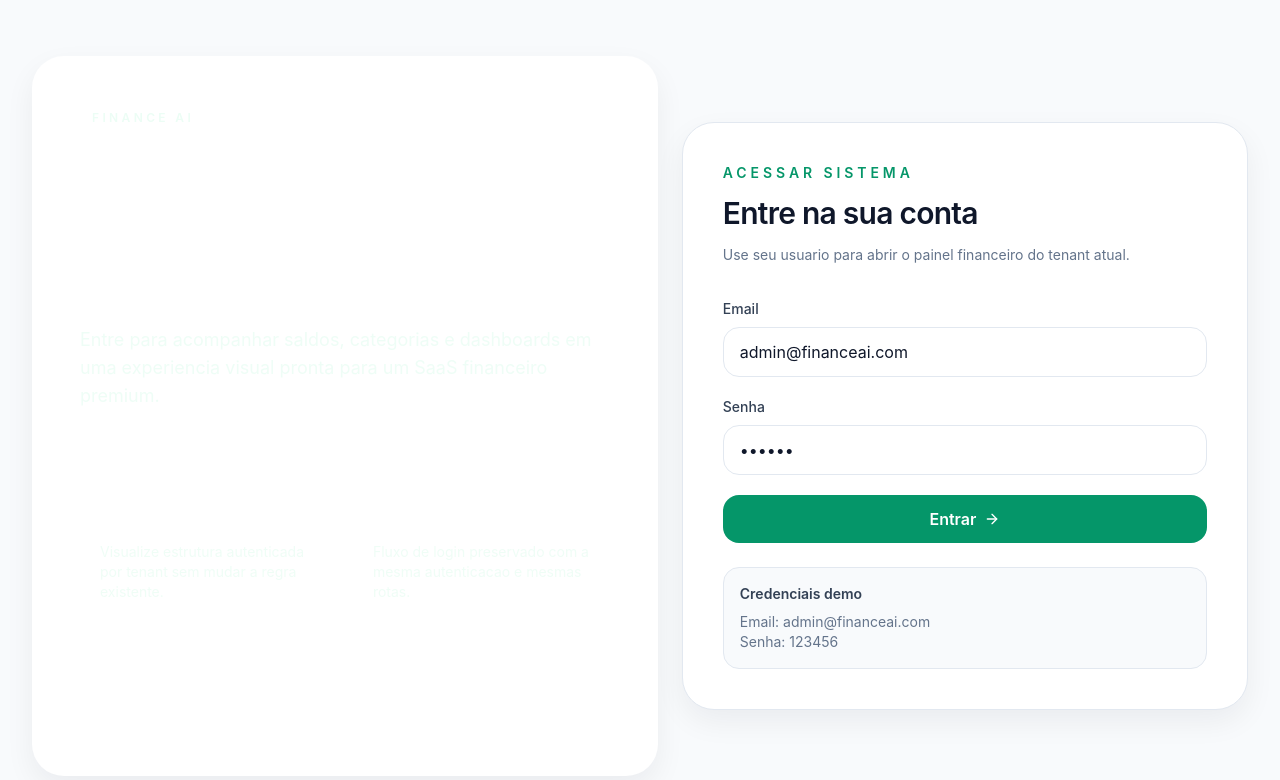
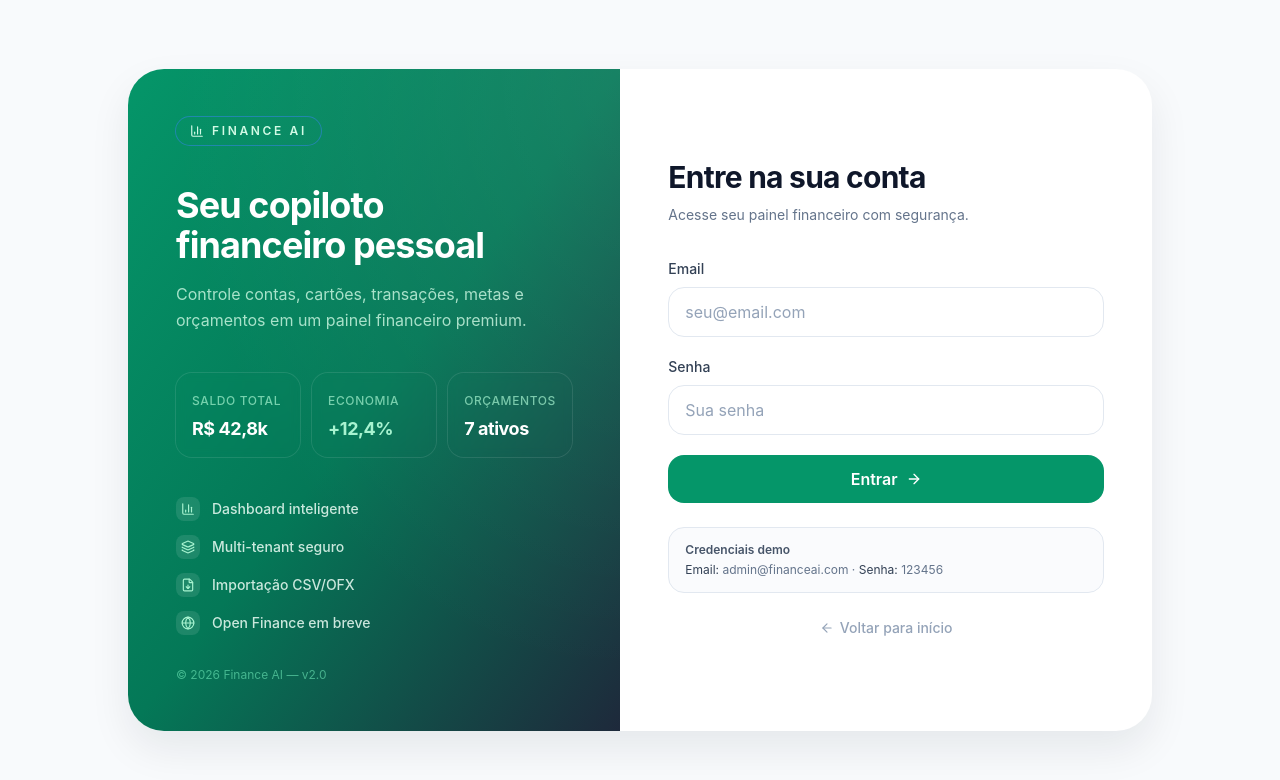
Before and after one commit to CaioRodrigoCEVDEV/finance-ai-saas, a React (Vite) app in the folder frontend/: page /login in a window 1280 px wide. Shown: the top 780 px of the page. Built offline with nearby package versions, Linux system fonts and the light colour scheme; no server answers.

Commit message:
style: melhorar tela de login

```diff
--- a/frontend/src/pages/Login.jsx
+++ b/frontend/src/pages/Login.jsx
@@ -1,17 +1,53 @@
 import { useState } from 'react';
-import { ArrowRight, LockKeyhole, Sparkles } from 'lucide-react';
-import { useNavigate } from 'react-router-dom';
+import {
+  ArrowLeft,
+  ArrowRight,
+  BarChart3,
+  FileDown,
+  Globe,
+  Layers,
+  Loader2,
+} from 'lucide-react';
+import { Link, useNavigate } from 'react-router-dom';
 
 import Button from '../components/ui/Button';
-import Card from '../components/ui/Card';
 import Input from '../components/ui/Input';
 import { useAuth } from '../contexts/AuthContext';
+
+const showDemoCredentials =
+  import.meta.env.DEV || import.meta.env.VITE_SHOW_DEMO_CREDENTIALS === 'true';
+
+function DemoIndicator({ label, value, accent }) {
+  return (
+    <div className="rounded-2xl bg-white/8 ring-1 ring-white/10 px-4 py-3.5 backdrop-blur-sm">
+      <span className="text-xs font-medium uppercase tracking-wider text-emerald-200/70">
+        {label}
+      </span>
+      <p
+        className={`mt-1 text-lg font-bold tracking-tight ${accent || 'text-white'}`}
+      >
+        {value}
+      </p>
+    </div>
+  );
+}
+
+function FeatureBullet({ icon: Icon, label }) {
+  return (
+    <div className="flex items-center gap-3 text-sm font-medium text-emerald-50/85">
+      <span className="flex h-6 w-6 shrink-0 items-center justify-center rounded-lg bg-white/10 text-emerald-200">
+        <Icon className="h-3.5 w-3.5" />
+      </span>
+      {label}
+    </div>
+  );
+}
 
 function Login() {
   const navigate = useNavigate();
   const { login } = useAuth();
-  const [email, setEmail] = useState('admin@financeai.com');
-  const [password, setPassword] = useState('123456');
+  const [email, setEmail] = useState('');
+  const [password, setPassword] = useState('');
   const [loading, setLoading] = useState(false);
   const [error, setError] = useState('');
 
@@ -26,7 +62,7 @@ function Login() {
     } catch (requestError) {
       setError(
         requestError.response?.data?.message ||
-          'Nao foi possivel entrar agora. Confira seu email e senha e tente novamente.'
+          'Não foi possível entrar agora. Confira seu email e senha e tente novamente.',
       );
     } finally {
       setLoading(false);
@@ -34,59 +70,139 @@ function Login() {
   }
 
   return (
-    <div className="min-h-screen bg-slate-50 px-4 py-4 sm:px-6 lg:px-8">
-      <main className="mx-auto grid min-h-screen w-full max-w-content items-center gap-6 lg:grid-cols-[1.05fr_0.95fr]">
-        <Card className="rounded-[32px] border-none bg-emerald-600 p-8 text-white shadow-lg sm:p-10 lg:min-h-[720px] lg:p-12">
-          <div className="flex h-full flex-col justify-between">
-            <div>
-              <span className="inline-flex rounded-full bg-white/15 px-3 py-1 text-xs font-semibold uppercase tracking-[0.28em] text-emerald-50">Finance AI</span>
-              <h1 className="mt-8 max-w-xl text-4xl font-semibold tracking-tight sm:text-5xl">Controle sua vida financeira com inteligencia</h1>
-              <p className="mt-5 max-w-xl text-base leading-7 text-emerald-50/90 sm:text-lg">
-                Entre para acompanhar saldos, categorias e dashboards em uma experiencia visual pronta para um SaaS financeiro premium.
+    <div className="relative flex min-h-screen items-center justify-center bg-slate-50 px-4 py-8 sm:px-6 lg:px-8">
+      <div className="grid w-full max-w-5xl overflow-hidden rounded-[36px] bg-white shadow-glow lg:grid-cols-[1fr_1.08fr]">
+        {/* ── Left: institutional panel ── */}
+        <div className="relative hidden flex-col justify-between bg-gradient-to-br from-emerald-600 via-emerald-700 to-slate-800 p-8 text-white sm:p-10 lg:flex lg:p-12">
+          {/* subtle texture overlay */}
+          <div className="absolute inset-0 bg-[radial-gradient(ellipse_at_top_right,rgba(255,255,255,0.08)_0%,transparent_65%)]" />
+
+          <div className="relative">
+            <span className="inline-flex items-center gap-2 rounded-full bg-white/12 px-3.5 py-1.5 text-xs font-semibold uppercase tracking-[0.22em] text-emerald-100 ring-1 ring-white/8">
+              <BarChart3 className="h-3.5 w-3.5" />
+              Finance AI
+            </span>
+
+            <h1 className="mt-10 max-w-sm text-3xl font-bold leading-tight tracking-tight sm:text-4xl">
+              Seu copiloto financeiro pessoal
+            </h1>
+
+            <p className="mt-4 max-w-sm text-base leading-relaxed text-emerald-100/80">
+              Controle contas, cartões, transações, metas e orçamentos em um
+              painel financeiro premium.
+            </p>
+
+            {/* stat cards */}
+            <div className="mt-10 grid grid-cols-3 gap-3">
+              <DemoIndicator label="Saldo total" value="R$ 42,8k" />
+              <DemoIndicator label="Economia" value="+12,4%" accent="text-emerald-200" />
+              <DemoIndicator label="Orçamentos" value="7 ativos" />
+            </div>
+
+            {/* feature bullets */}
+            <div className="mt-10 grid gap-3.5">
+              <FeatureBullet icon={BarChart3} label="Dashboard inteligente" />
+              <FeatureBullet icon={Layers} label="Multi-tenant seguro" />
+              <FeatureBullet icon={FileDown} label="Importação CSV/OFX" />
+              <FeatureBullet icon={Globe} label="Open Finance em breve" />
+            </div>
+          </div>
+
+          {/* footer */}
+          <p className="relative mt-8 text-xs text-emerald-300/60">
+            &copy; {new Date().getFullYear()} Finance AI &mdash; v2.0
+          </p>
+        </div>
+
+        {/* ── Right: login form ── */}
+        <div className="flex items-center px-6 py-10 sm:px-10 sm:py-12 lg:px-12">
+          <div className="w-full">
+            {/* mobile-only brand */}
+            <div className="mb-8 lg:hidden">
+              <span className="inline-flex items-center gap-2 rounded-full bg-emerald-50 px-3 py-1 text-xs font-semibold uppercase tracking-[0.22em] text-emerald-700 ring-1 ring-emerald-200/60">
+                <BarChart3 className="h-3.5 w-3.5" />
+                Finance AI
+              </span>
+            </div>
+
+            <div className="mb-8">
+              <h2 className="text-2xl font-bold tracking-tight text-slate-900 sm:text-3xl">
+                Entre na sua conta
+              </h2>
+              <p className="mt-2 text-sm leading-6 text-slate-500">
+                Acesse seu painel financeiro com segurança.
               </p>
             </div>
 
-            <div className="mt-10 grid gap-4 sm:grid-cols-2">
-              <div className="rounded-3xl bg-white/10 p-5">
-                <Sparkles className="h-5 w-5" />
-                <p className="mt-4 text-lg font-semibold">Tenant multi-conta</p>
-                <p className="mt-2 text-sm text-emerald-50/85">Visualize estrutura autenticada por tenant sem mudar a regra existente.</p>
+            <form className="space-y-5" onSubmit={handleSubmit}>
+              <Input
+                id="email"
+                label="Email"
+                type="email"
+                value={email}
+                onChange={(event) => setEmail(event.target.value)}
+                placeholder="seu@email.com"
+                autoComplete="email"
+                required
+              />
+
+              <Input
+                id="password"
+                label="Senha"
+                type="password"
+                value={password}
+                onChange={(event) => setPassword(event.target.value)}
+                placeholder="Sua senha"
+                autoComplete="current-password"
+                required
+              />
+
+              {error ? (
+                <div className="rounded-2xl border border-rose-200 bg-rose-50 px-4 py-3 text-sm text-rose-700">
+                  {error}
+                </div>
+              ) : null}
+
+              <Button type="submit" disabled={loading} className="w-full" size="lg">
+                {loading ? (
+                  <>
+                    <Loader2 className="h-4 w-4 animate-spin" />
+                    Entrando...
+                  </>
+                ) : (
+                  <>
+                    Entrar
+                    <ArrowRight className="h-4 w-4" />
+                  </>
+                )}
+              </Button>
+            </form>
+
+            {/* demo credentials – only in dev */}
+            {showDemoCredentials ? (
+              <div className="mt-6 rounded-2xl border border-slate-200 bg-slate-50/70 px-4 py-3.5 text-xs text-slate-500">
+                <p className="mb-1 font-semibold text-slate-600">Credenciais demo</p>
+                <p className="text-slate-500">
+                  <span className="text-slate-700">Email:</span>{' '}
+                  admin@financeai.com &middot;{' '}
+                  <span className="text-slate-700">Senha:</span> 123456
+                </p>
               </div>
-              <div className="rounded-3xl bg-white/10 p-5">
-                <LockKeyhole className="h-5 w-5" />
-                <p className="mt-4 text-lg font-semibold">Acesso seguro</p>
-                <p className="mt-2 text-sm text-emerald-50/85">Fluxo de login preservado com a mesma autenticacao e mesmas rotas.</p>
-              </div>
+            ) : null}
+
+            {/* back to landing */}
+            <div className="mt-6 text-center">
+              <Link
+                to="/"
+                className="inline-flex items-center gap-1.5 text-sm font-medium text-slate-400 transition hover:text-slate-600"
+              >
+                <ArrowLeft className="h-3.5 w-3.5" />
+                Voltar para início
+              </Link>
             </div>
           </div>
-        </Card>
-
-        <Card className="rounded-[32px] p-8 sm:p-10 lg:mx-auto lg:w-full lg:max-w-xl">
-          <div className="mb-8">
-            <p className="text-sm font-semibold uppercase tracking-[0.28em] text-emerald-600">Acessar sistema</p>
-            <h2 className="mt-3 text-3xl font-semibold tracking-tight text-slate-900">Entre na sua conta</h2>
-            <p className="mt-3 text-sm leading-6 text-slate-500">Use seu usuario para abrir o painel financeiro do tenant atual.</p>
-          </div>
-
-          <form className="space-y-5" onSubmit={handleSubmit}>
-            <Input id="email" label="Email" type="email" value={email} onChange={(event) => setEmail(event.target.value)} placeholder="admin@financeai.com" autoComplete="email" required />
-            <Input id="password" label="Senha" type="password" value={password} onChange={(event) => setPassword(event.target.value)} placeholder="123456" autoComplete="current-password" required />
-
-            {error ? <div className="rounded-2xl border border-rose-200 bg-rose-50 px-4 py-3 text-sm text-rose-700">{error}</div> : null}
-
-            <Button type="submit" disabled={loading} className="w-full" size="lg">
-              {loading ? 'Entrando...' : 'Entrar'}
-              {!loading ? <ArrowRight className="h-4 w-4" /> : null}
-            </Button>
-          </form>
-
-          <div className="mt-6 rounded-2xl border border-slate-200 bg-slate-50 px-4 py-4 text-sm text-slate-500">
-            <p className="font-semibold text-slate-700">Credenciais demo</p>
-            <p className="mt-2">Email: admin@financeai.com</p>
-            <p>Senha: 123456</p>
-          </div>
-        </Card>
-      </main>
+        </div>
+      </div>
     </div>
   );
 }
```
